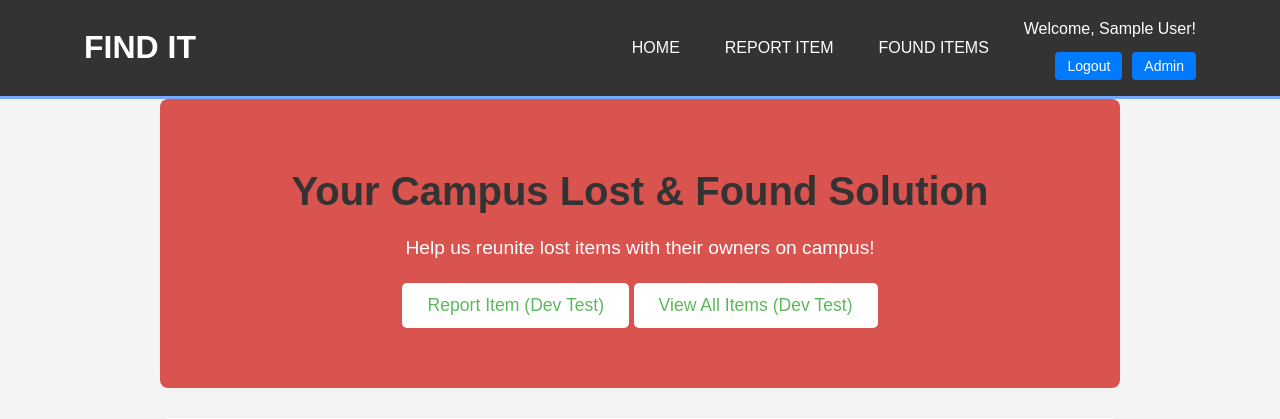
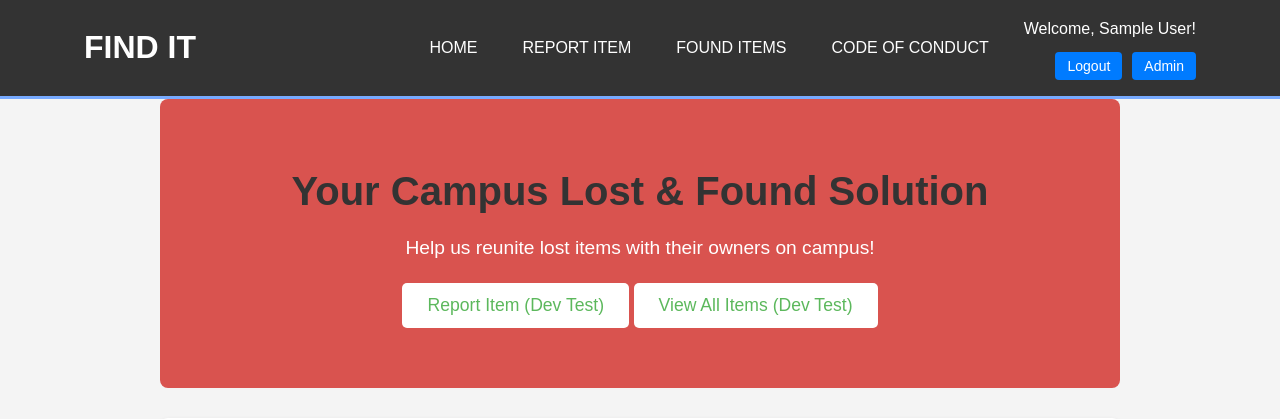
Before and after one commit to Robb1228/find-it, a Flask app: page / in a window 1280 px wide. Shown: the top 419 px of the page. Run offline with Flask 2, Linux system fonts and the light colour scheme; the visitor is signed in with stand-in values (Sample User, id 1).

Commit message:
Code of Conduct.html

```diff
--- a/app/templates/base.html
+++ b/app/templates/base.html
@@ -21,6 +21,7 @@
                         <li><a href="{{ url_for('routes.index') }}">Home</a></li>
                         <li><a href="{{ url_for('routes.report_item') }}">Report Item</a></li>
                         <li><a href="{{ url_for('routes.view_items') }}">Found Items</a></li>
+                        <li><a href="{{ url_for('routes.code_of_conduct') }}">Code Of Conduct</a></li>
                     </ul>
                 </nav>
                 <div class="login-buttons" style="display: flex; flex-direction: column; align-items: flex-end;">
```
